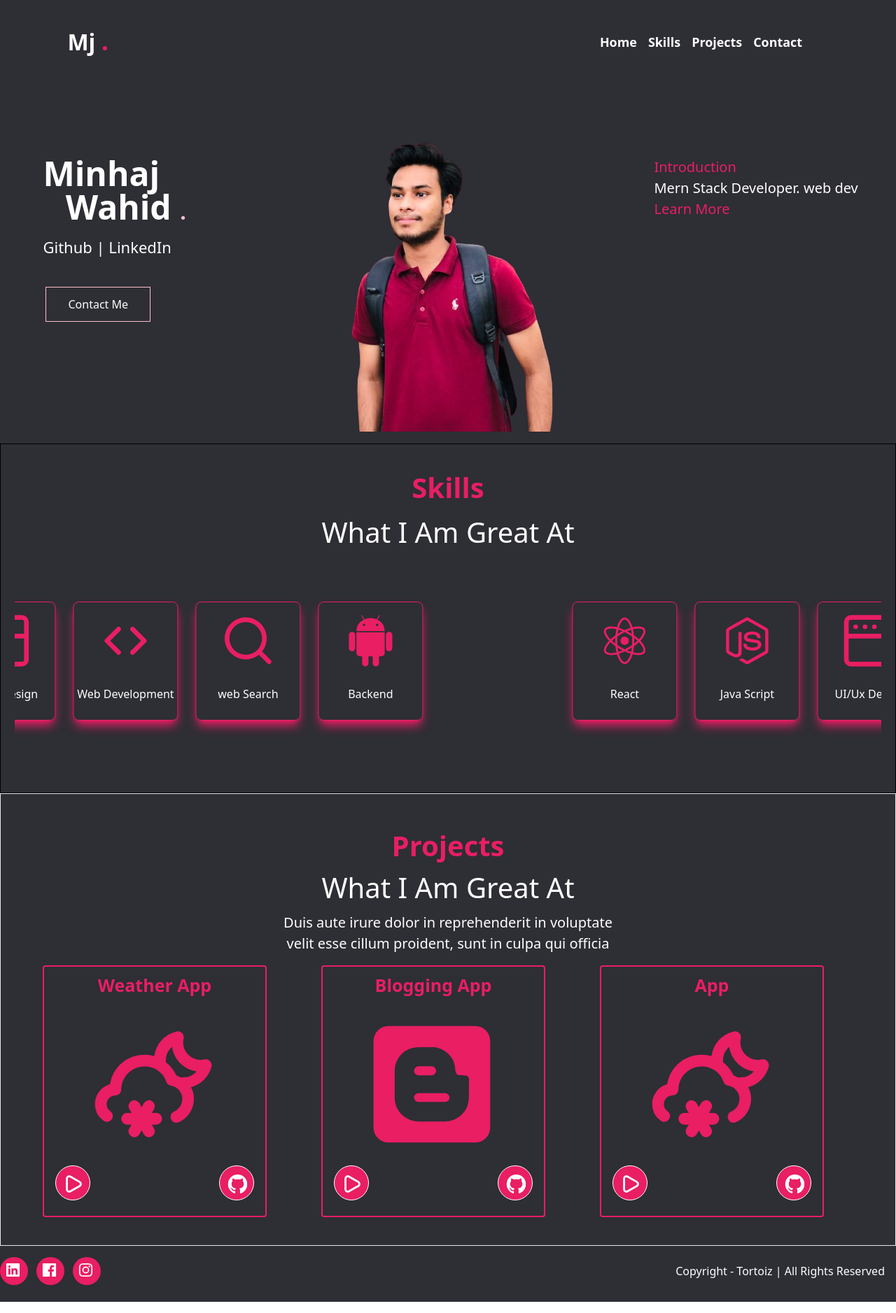
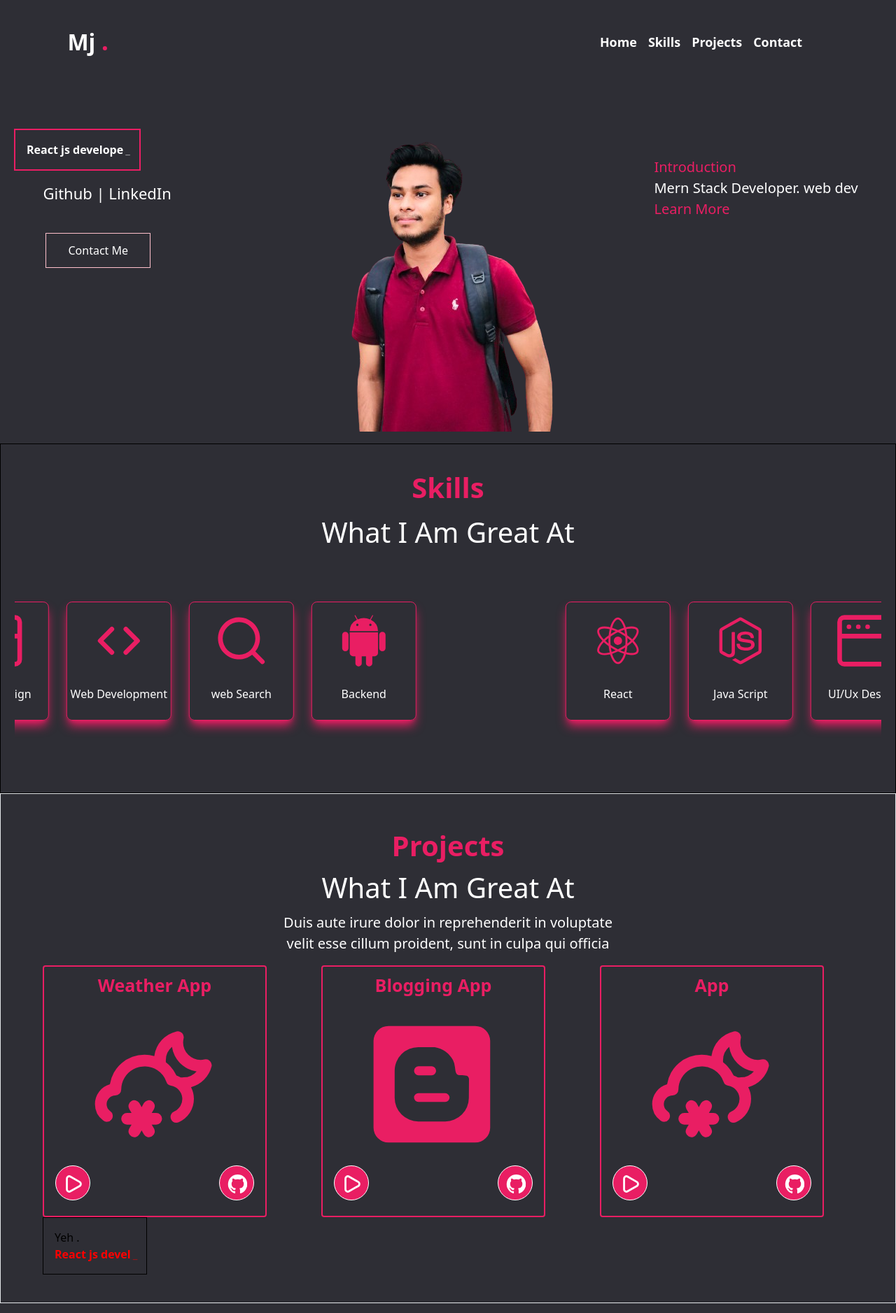
Before and after one commit to muhammadminhaj786/React-Portfolio, a React (Vite) app: page / in a window 1280 px wide. Shown: the top 1877 px of the page at 70% size. Built offline with nearby package versions, Linux system fonts and the light colour scheme.

Commit message:
'update'

```diff
--- a/package.json
+++ b/package.json
@@ -20,7 +20,8 @@
     "react-dom": "^18.2.0",
     "react-fast-marquee": "^1.6.3",
     "react-redux": "^9.1.0",
-    "react-router-dom": "^6.21.2"
+    "react-router-dom": "^6.21.2",
+    "react-simple-typewriter": "^5.0.1"
   },
   "devDependencies": {
     "@types/react": "^18.2.43",
--- a/src/component/Animation.jsx
+++ /dev/null
@@ -1,32 +0,0 @@
-import React from 'react'
-import { motion } from "framer-motion"
-
-
-const Animation = () => {
-    const icon = {
-        hidden: {
-          pathLength: 0,
-          fill: "rgba(255, 255, 255, 0)"
-        },
-        visible: {
-          pathLength: 1,
-          fill: "rgba(255, 255, 255, 1)"
-        }
-      }
-
-      return (
-        <svg
-          xmlns="http://www.w3.org/2000/svg"
-          viewBox="0 0 100 100"
-        >
-          <motion.path
-            d="M0 100V0l50 50 50-50v100L75 75l-25 25-25-25z"
-            variants={icon}
-            initial="hidden"
-            animate="visible"
-          />
-        </svg>
-      )
-}
-
-export default Animation
--- /dev/null
+++ b/src/component/animation/Animation.css
@@ -0,0 +1,17 @@
+.badge-cmp,
+.tag-cmp {
+  padding: 1rem 2rem;
+  border: var(--white-color);
+  border-radius: 15px;
+  flex-direction: row;
+  width: auto;
+  box-shadow: 0 0 20px rgba(0, 0, 0, 0.1);
+}
+p {
+    width: 100%;
+    text-transform: uppercase;
+    text-align: right;
+    /* color: var(--secondary-color); */
+    font-weight: bold;
+    color: white !important;
+  }
--- /dev/null
+++ b/src/component/animation/Animation.jsx
@@ -0,0 +1,38 @@
+import React from 'react'
+import { Cursor, Typewriter, useTypewriter } from 'react-simple-typewriter'
+
+
+const Animation = () => {
+
+  const { text: tagText } = useTypewriter({
+    words: ["Fullstack Developer", "ReactJS Developer", "MERN STACK"],
+    typeSpeed: 100,
+    loop: false,
+  });
+
+  const textContent = "Yeh .";
+
+  return (
+    <div className="flex">
+      <div className="border border-black p-4">
+        {/* Your dynamic content goes here */}
+        <p>{textContent}</p>
+        {/* <Cursor cursorStyle="|" /> */}
+        <span style={{ color: 'red', fontWeight: 'bold' }}>
+          {/* Style will be inherited from the parent element */}
+          <Typewriter
+            words={['Full Stack Developer', 'React js developer', 'Mern stack Developer']}
+            loop={false}
+            cursor
+            cursorStyle='_'
+            typeSpeed={100}
+            deleteSpeed={50}
+            delaySpeed={1000}
+          />
+        </span>
+      </div>
+    </div>
+  );
+}
+
+export default Animation
--- a/src/component/main/Main.jsx
+++ b/src/component/main/Main.jsx
@@ -3,6 +3,7 @@ import './Main.css'
 // import avatar from '../../assets/_MG_4156.JPG'
 import avatar from '../../assets/122244089-removebg-preview.png'
 import { Link, useNavigate } from 'react-router-dom'
+import { Cursor, Typewriter, useTypewriter } from 'react-simple-typewriter'
 
 
 const Main = () => {
@@ -12,10 +13,29 @@ const Main = () => {
   return (
     <div className='flex box mt-[5%] h-[450px] bg-secondary'>
         <div className='w-[30%] box1'>
-            <p className='mt-[40px]  ml-[16%] text-[white] text-5xl font-bold '>
+            {/* <p className='mt-[40px]  ml-[16%] text-[white] text-5xl font-bold '>
                 Minhaj <br />
                   <span className='mt-2 ml-[10%]'>Wahid</span> <span className='text-3xl text-[pink]'>.</span>
-            </p>
+            </p> */}
+            <div className="flex">
+      <div className="border-2 border-primary p-4 ml-5">
+        {/* Your dynamic content goes here */}
+        {/* <p>{textContent}</p> */}
+        {/* <Cursor cursorStyle="|" /> */}
+        <span style={{ color: 'white', fontWeight: 'bold' }}>
+          {/* Style will be inherited from the parent element */}
+          <Typewriter
+            words={['Full Stack Developer', 'React js developer', 'Mern stack Developer']}
+            loop={false}
+            cursor
+            cursorStyle='_'
+            typeSpeed={100}
+            deleteSpeed={50}
+            delaySpeed={1000}
+          />
+        </span>
+      </div>
+    </div>
             <p className='p2 mt-4 ml-[16%] text-[22px] text-[white]'>
               <Link to='www.youtube.com' >Github</Link> | <span>LinkedIn</span>
             </p>
--- a/src/component/main3/Section3.jsx
+++ b/src/component/main3/Section3.jsx
@@ -7,6 +7,7 @@ import ProjectCard from '../product/ProjectCard';
 import * as Unicons from '@iconscout/react-unicons';
 import { UilWindow, UilCloudMoonMeatball, UilPlay, UilGithub, UilBlogger  } from '@iconscout/react-unicons'
 import ScrollAnimation from '../ScrollAnimation';
+import Animation from '../animation/Animation';
 
 
 const Section3 = () => {
@@ -33,6 +34,7 @@ const Section3 = () => {
     <ProjectCard  ele={<Unicons.UilCloudMoonMeatball color='#e91e63' size='200px' />} heading={'App'} />
   </Grid>
 </Grid>
+    <Animation />
     </div>
   </div>
   </>
--- a/src/component/navbar/Navbar.jsx
+++ b/src/component/navbar/Navbar.jsx
@@ -3,7 +3,6 @@ import * as Unicons from '@iconscout/react-unicons';
 import UilReact from '@iconscout/react-unicons/icons/uil-react'
 import { UilAlignJustify } from '@iconscout/react-unicons'
 import { motion } from "framer-motion"
-import Animation from '../Animation';
 import './Navbar.css'
 
 const Navbar = () => {
```
Also changed, not shown: 1 other file (tests, documents, lock files or other folders).
